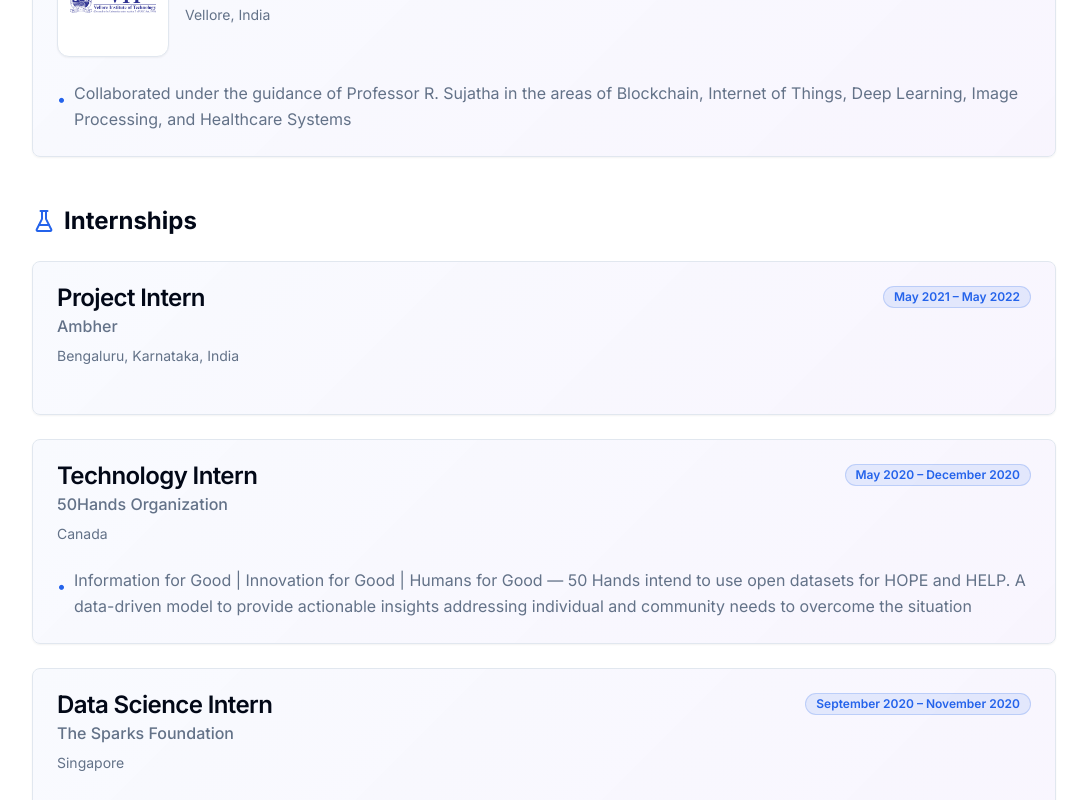
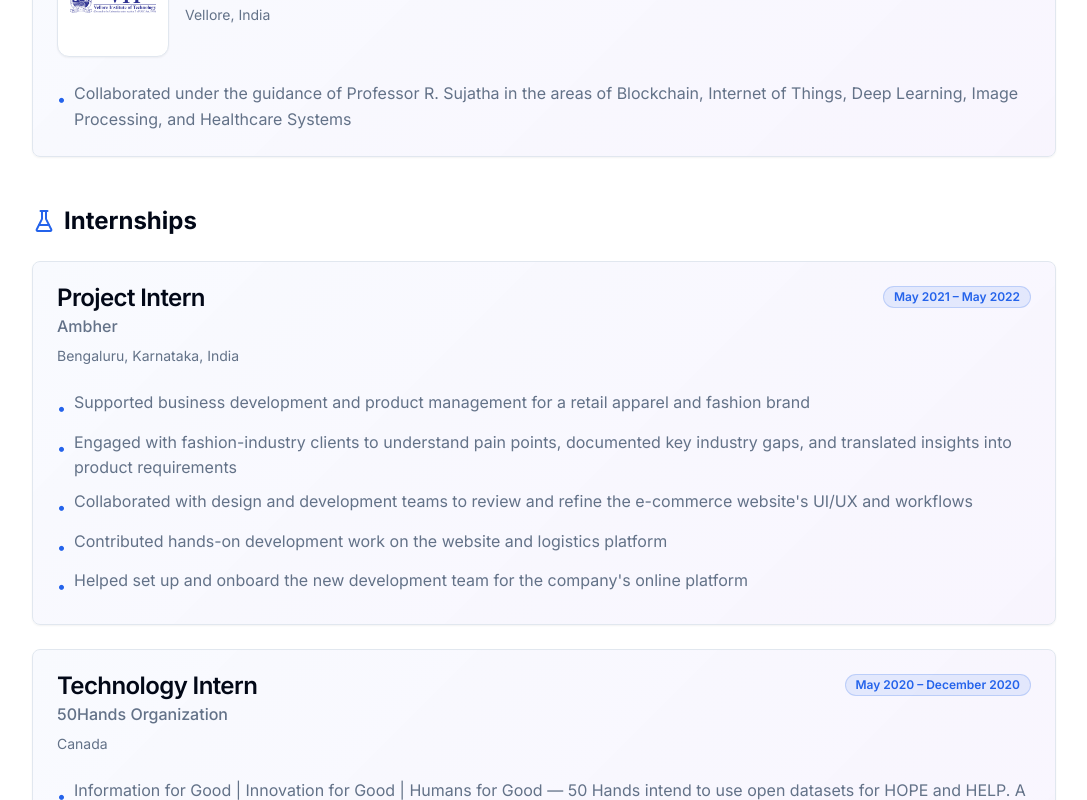
Before and after one commit to vandanacm/vandanacm.github.io, a React (Vite) app: page / in a window 1280 px wide. Shown: the part 3708-4508 px from the top of the page, without its empty margins (96-1183 px from the left). Built offline with nearby package versions, Linux system fonts and the light colour scheme; the HTML template or start-up script is replaced by a standard one.

Commit message:
Add Ambher internship details
Co-authored-by: vandanacm <65193028+vandanacm@users.noreply.github.com>

```diff
--- a/src/components/Experience.tsx
+++ b/src/components/Experience.tsx
@@ -59,7 +59,13 @@ const internships = [
     location: "Bengaluru, Karnataka, India",
     role: "Project Intern",
     period: "May 2021 – May 2022",
-    achievements: [],
+    achievements: [
+      "Supported business development and product management for a retail apparel and fashion brand",
+      "Engaged with fashion-industry clients to understand pain points, documented key industry gaps, and translated insights into product requirements",
+      "Collaborated with design and development teams to review and refine the e-commerce website's UI/UX and workflows",
+      "Contributed hands-on development work on the website and logistics platform",
+      "Helped set up and onboard the new development team for the company's online platform",
+    ],
   },
   {
     company: "50Hands Organization",
```
